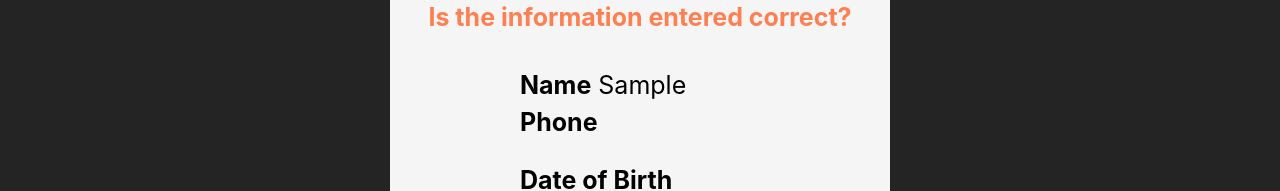
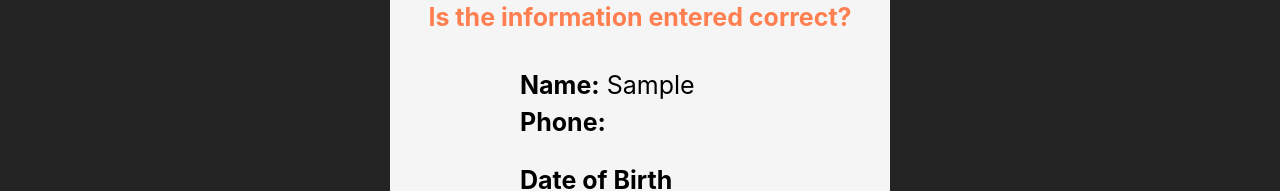
Before and after one commit to Keiaus/Mentows, a React (Vite) app in the folder mentows/: page /Signup in a window 1280 px wide. Both pictures are taken after typing "Sample", "Sample" into the empty fields and a click on the button "Next". Shown: the part 317-508 px from the top of the page. Built offline with nearby package versions, Linux system fonts and the light colour scheme.

Commit message:
Removed useless function

```diff
--- a/mentows/src/components/Signup/SignupForm.jsx
+++ b/mentows/src/components/Signup/SignupForm.jsx
@@ -36,16 +36,6 @@ const SignupForm = () => {
         return phoneNumber;
     }
 
-    function formatMonth(month) {
-        // Remove all non-digit characters
-        phoneNumber = phoneNumber.replace(/\D/g, '');
-
-        // Add dashes between groups of digits
-        phoneNumber = phoneNumber.replace(/(\d{3})(\d{3})(\d{4})/, '$1-$2-$3');
-
-        return phoneNumber;
-    }
-
     if (nextClicked) {
 
         const monthSelect = document.getElementById("month-select").value;
@@ -64,9 +54,9 @@ const SignupForm = () => {
                                 <h3 style={{ color: 'coral', fontSize: '25px', marginTop: '40px', marginBottom: '30px' }}>Is the information entered correct?</h3>
                                 {
                                     <p style={{ color: 'black', fontSize: '25px', display: 'block', textAlign: 'left', marginLeft: '130px' }}>
-                                        <span style={{ fontWeight: 'bold' }}>Name</span> {document.getElementById("name").value}
+                                        <span style={{ fontWeight: 'bold' }}>Name:</span> {document.getElementById("name").value}
                                         <br />
-                                        <span style={{ fontWeight: 'bold' }}>Phone</span> {formatPhoneNumber(document.getElementById("phone").value)}
+                                        <span style={{ fontWeight: 'bold' }}>Phone:</span> {formatPhoneNumber(document.getElementById("phone").value)}
                                         <br />
                                         <div style={{marginRight:'20px', marginTop:'20px'}}>
                                             <span style={{ fontWeight: 'bold' }}>Date of Birth</span>
@@ -156,6 +146,7 @@ const SignupForm = () => {
                                                     <option value='November'>November</option>
                                                     <option value='December'>December</option>
                                                 </select>
+
                                             </div>
 
                                             <div className="day" style={{ paddingRight: '10px' }}>
```
Also changed, not shown: mentows/src/server/db.js (+9 -9 lines), mentows/src/server/index.js (+23 -23 lines).
